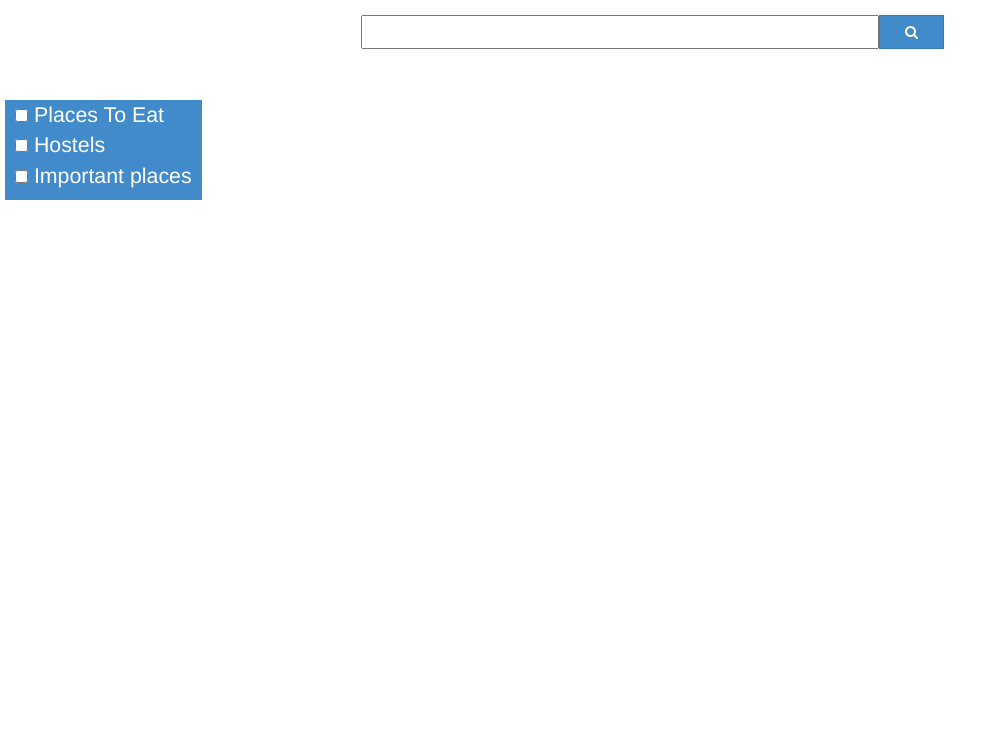
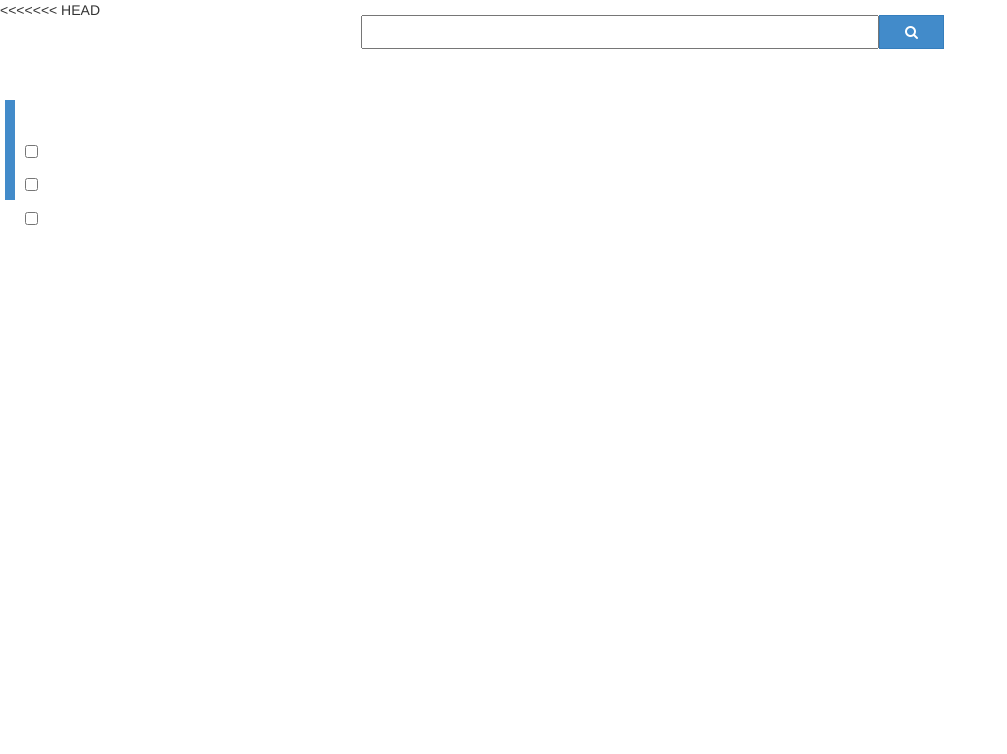
Before and after one commit to srikarrohit/Institute_Maps, a PHP site: page / in a window 1280 px wide. Shown: the top 754 px of the page, without its empty margins (0-1007 px from the left). Run offline with PHP 8.4, Linux system fonts and the light colour scheme; some libraries are stand-ins or nearby versions.

Commit message:
Revert "removed conflict errors"
This reverts commit cc120abe47e902893285e13c69e18051e6bb37f6.

```diff
--- a/index.php
+++ b/index.php
@@ -30,10 +30,11 @@
 	  </div>
 
 
-
+<<<<<<< HEAD
 	  <div id="checkboxes" class="col-xs-hidden">
-
-
+=======
+	  <div id="checkboxes" style="z-index:10000000;left:10px;bottom:45px;position:fixed;background:white;font-size:110%;">
+>>>>>>> origin/master
 		<ul>
 			<li><input type="checkbox" id="places" onclick="onchangecheckbox(this)"> Places To Eat</li>
 			<li><input type="checkbox" id="hostels" onclick="onchangecheckbox1(this)"> Hostels</li>
```
